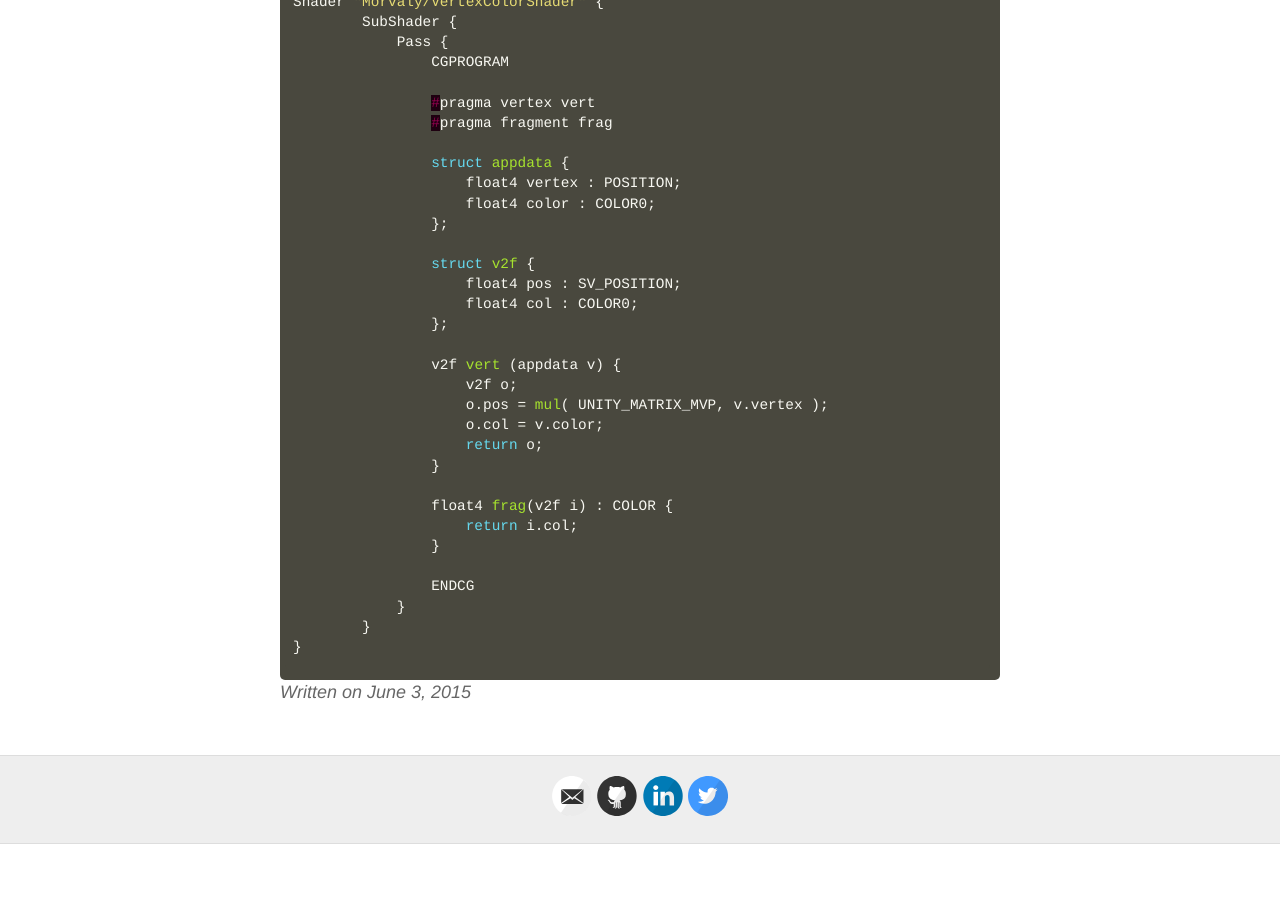
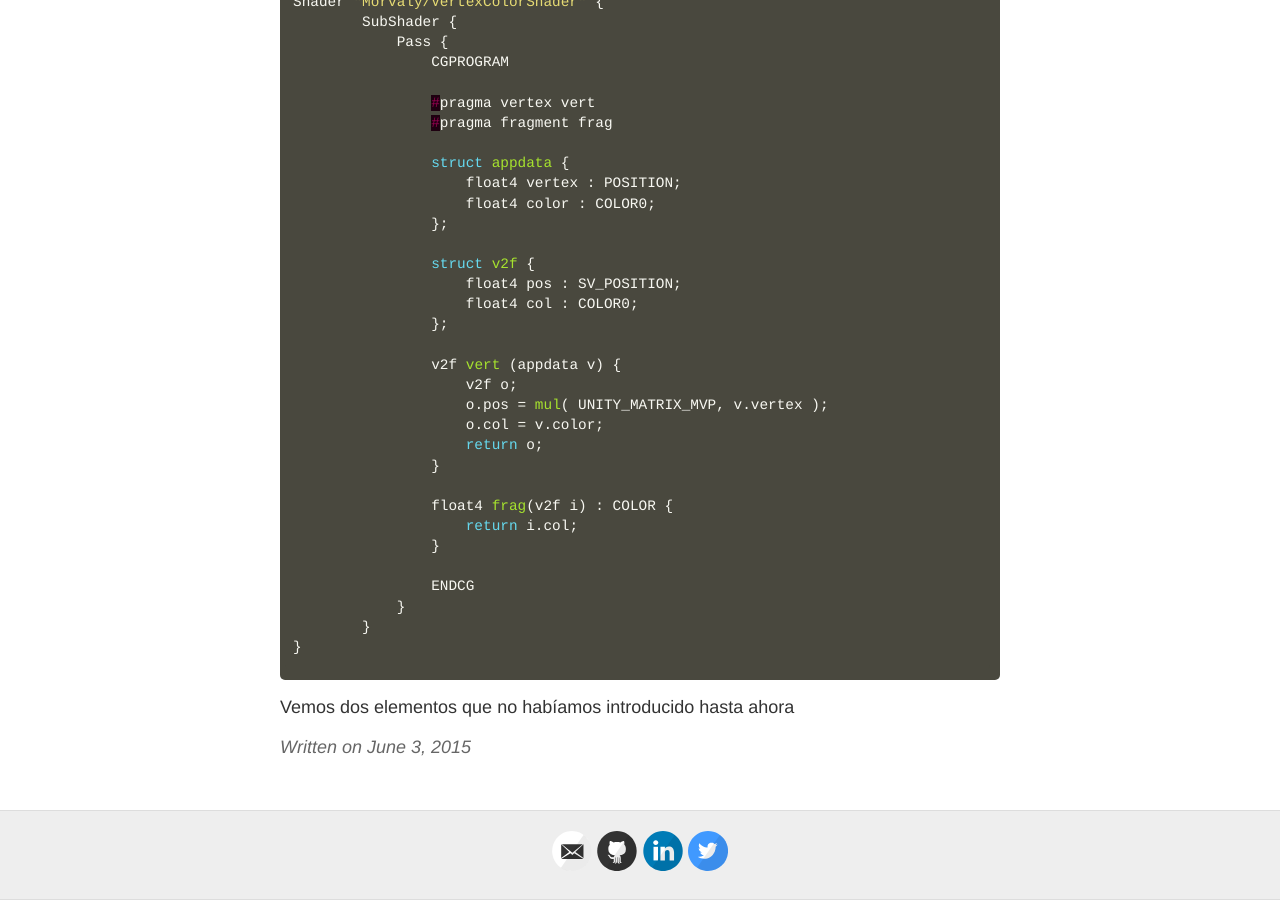
Before and after one commit to josemorval/UnityArchive, a Jekyll site: the page built from _posts/2015-06-03-distintasmaneras.md, in a window 1280 px wide and 900 px high, scrolled down 939 px. Built offline with Jekyll 4.4.1, drawn with Linux system fonts in a browser that asks for light colours; nearby versions of some CDN libraries; Markdown is read by kramdown in place of the engine named in the settings; before the commit the page ends 1783 px from its top, so only the background shows below that.

Commit message:
Updated 2015-06-03-distintasmaneras.md

````diff
--- a/_posts/2015-06-03-distintasmaneras.md
+++ b/_posts/2015-06-03-distintasmaneras.md
@@ -67,3 +67,5 @@ Shader "Morvaly/VertexColorShader" {
 	}
 }
 ```
+
+Vemos dos elementos que no habíamos introducido hasta ahora
````
